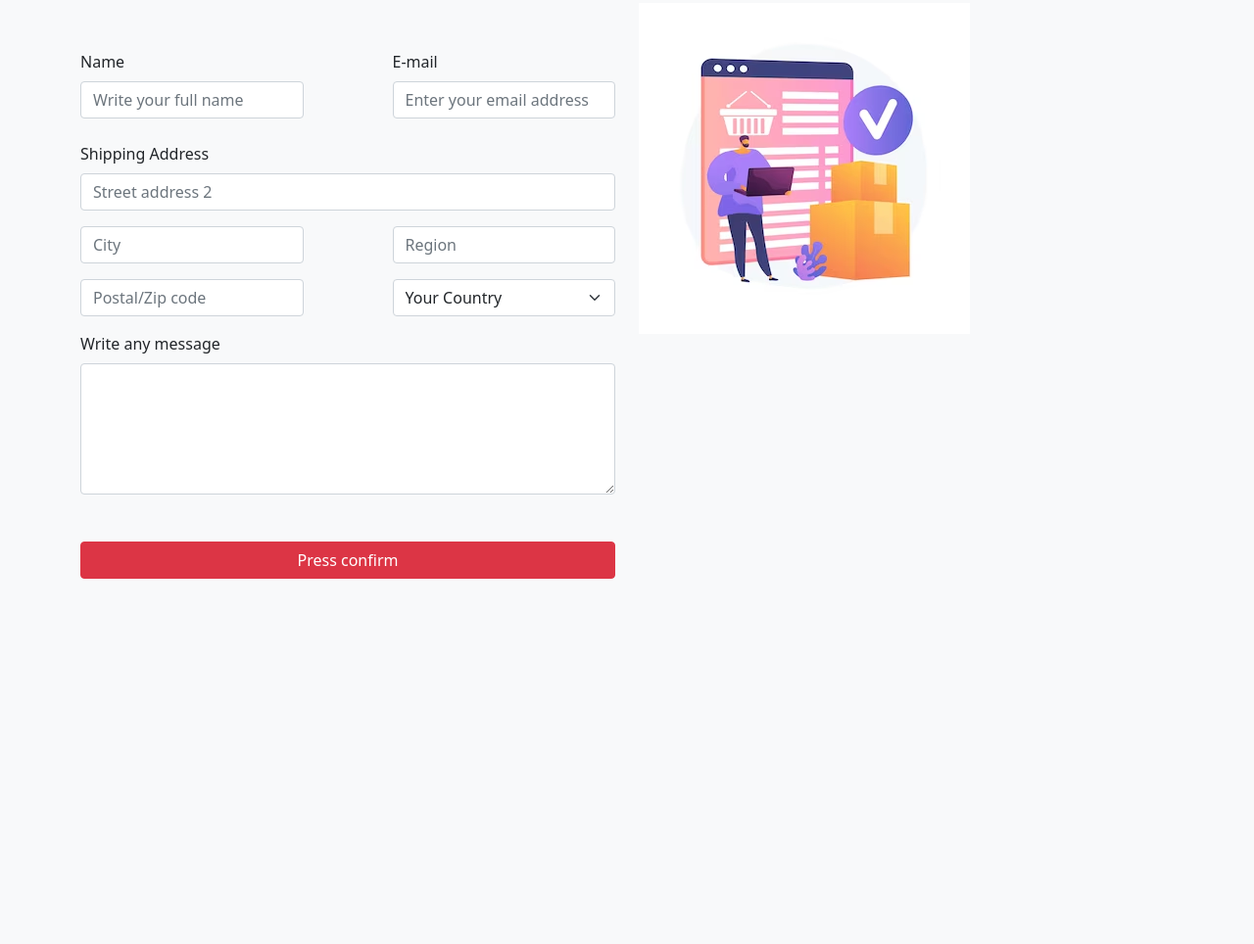
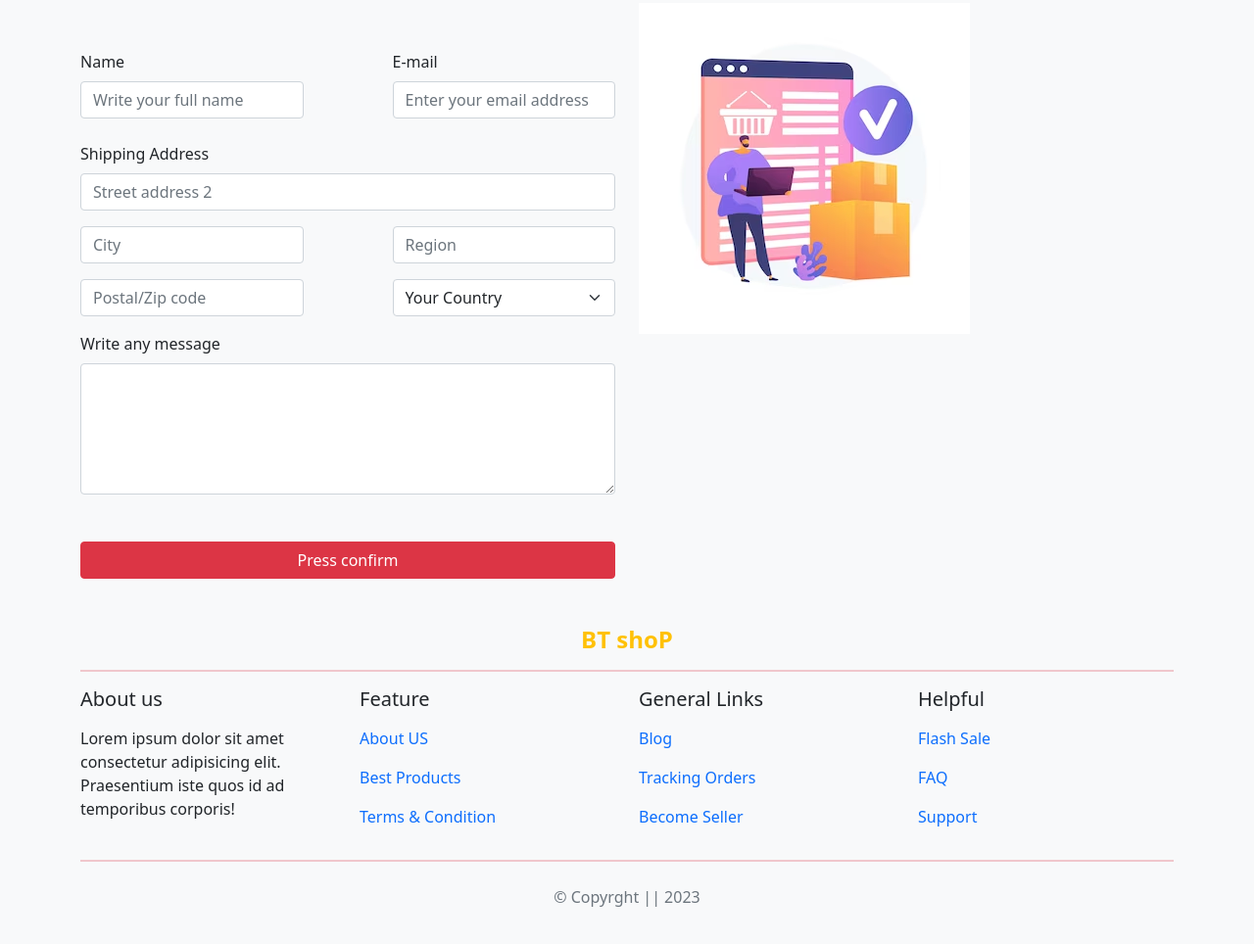
Before and after one commit to nilufar-easmin/bootstrap-project-two, a plain HTML site: page index.html in a window 1280 px wide. Shown: the part 4443-5407 px from the top of the page at 98% size. Before the commit the page ends 5034 px from the top, so only its background shows below. Drawn offline with nearby package versions, Linux system fonts and the light colour scheme.

Commit message:
final version

```diff
--- a/index.html
+++ b/index.html
@@ -753,7 +753,48 @@
   </div>
 
 </section>
-<!-- Order product section start -->
+<!-- Order product section end-->
+<!--footer section start-->
+
+<footer class="container mt-5">
+  <div class="h4 text-center text-warning fw-bold">BT shoP</div>
+            <hr class="border border-1 border-danger" >
+  <div class="row">
+    <div class="col-md-3">
+      <p class="h5 mb-3">About us</p>
+      <p>Lorem ipsum dolor sit amet consectetur adipisicing elit. Praesentium iste quos id ad temporibus corporis!</p>
+    </div>
+
+    <div class="col-md-3">
+      <p class="h5 mb-3">Feature</p>
+      <p><a href="#" class="text-decoration-none">About US</a></p>
+      <p><a href="#" class="text-decoration-none">Best Products</a></p>
+      <p><a href="#" class="text-decoration-none">Terms & Condition</a></p>
+    </div>
+
+
+    <div class="col-md-3">
+      <p class="h5 mb-3">General Links</p>
+      <p><a href="#" class="text-decoration-none">Blog</a></p>
+      <p><a href="#" class="text-decoration-none">Tracking Orders</a></p>
+      <p><a href="#" class="text-decoration-none">Become Seller</a></p>
+    </div>
+
+
+
+    <div class="col-md-3">
+      <p class="h5 mb-3">Helpful</p>
+      <p><a href="#" class="text-decoration-none">Flash Sale</a></p>
+      <p><a href="#" class="text-decoration-none">FAQ</a></p>
+      <p><a href="#" class="text-decoration-none">Support</a></p>
+    </div>
+
+  </div>
+  <hr class="border border-1 border-danger">
+
+<p class="text-center text-secondary mb-5 mt-4"> &copy; Copyrght || 2023</p>
+
+</footer>
    <!-- bootstrap JS link -->
   <script src="https://cdn.jsdelivr.net/npm/bootstrap@5.0.2/dist/js/bootstrap.bundle.min.js" integrity="sha384-MrcW6ZMFYlzcLA8Nl+NtUVF0sA7MsXsP1UyJoMp4YLEuNSfAP+JcXn/tWtIaxVXM" crossorigin="anonymous"></script>
 </body>
```
